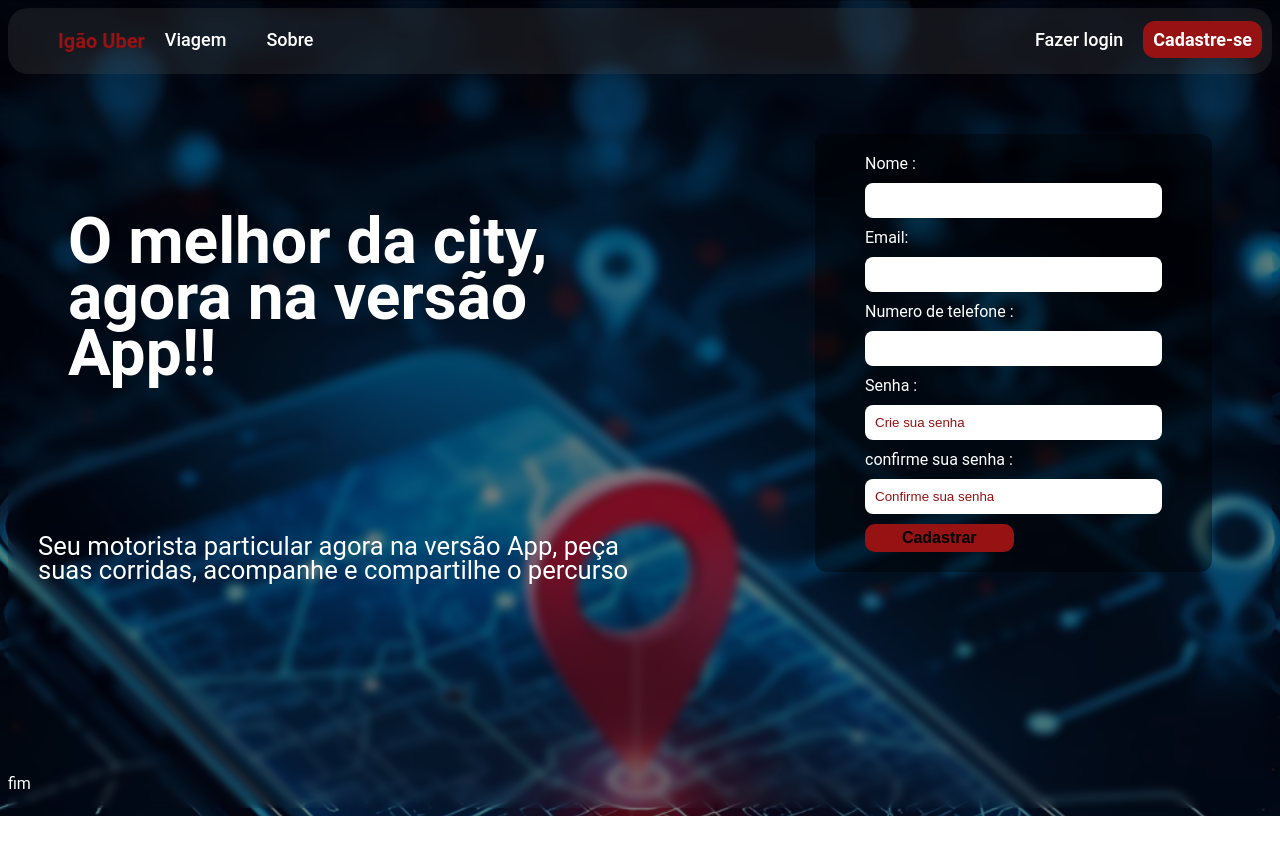
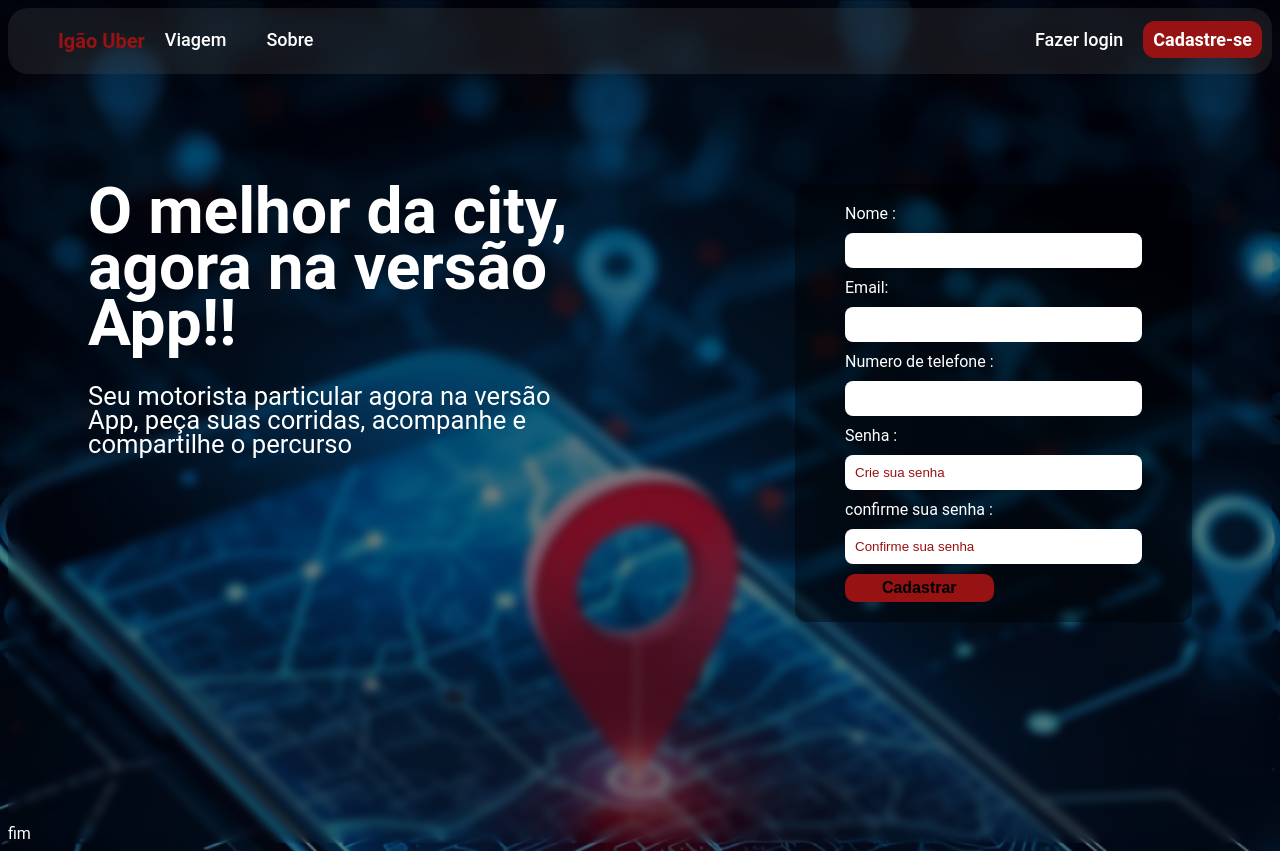
Before and after one commit to MaVieiraa/Ada-tech, a website: page Projeto.html in a window 1280 px wide. Before the commit the page ends 816 px from the top, so only its background shows below. Drawn offline with Linux system fonts and the light colour scheme.

```diff
--- a/uber.css
+++ b/uber.css
@@ -71,7 +71,8 @@
 #hero {
     display: grid;
     grid-template-columns: repeat(2, 1fr);
-    padding: 30px;
+    padding: 40px;
+    margin-top: 30px;
     gap: 1rem;
     min-height: 80vh;
     align-items: flex-start;
@@ -85,6 +86,7 @@
         flex-direction: column;
         gap: 2rem;
         justify-content: center;
+        padding: 40px;
     }
 
 .text1 {
@@ -92,19 +94,20 @@
     font-size: 4rem;
     line-height: 3.5rem;
    text-align: start;
-   padding: 30px;
-   margin-top: 5rem;
+
+
 }
 
 p {
-        line-height: 1.5rem;
-        font-size: 1.6rem;
-        margin
+    line-height: 1.5rem;
+    font-size: 1.6rem;
+    margin: 0;
+
     }
 
 .formulario {
     align-items: flex-end;
-    padding: 30px;
+    padding: 40px;
 }
 
 form {
```
Also changed, not shown: main.css (indentation only).
